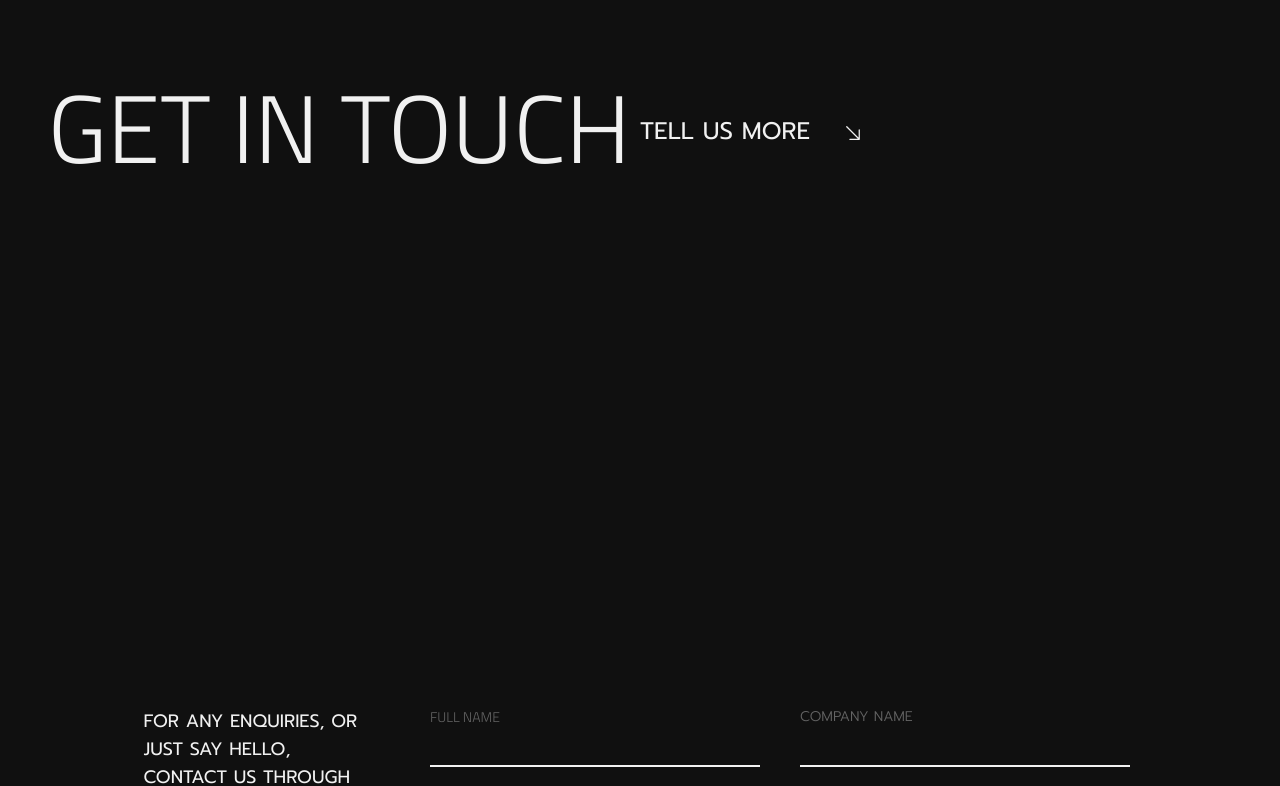
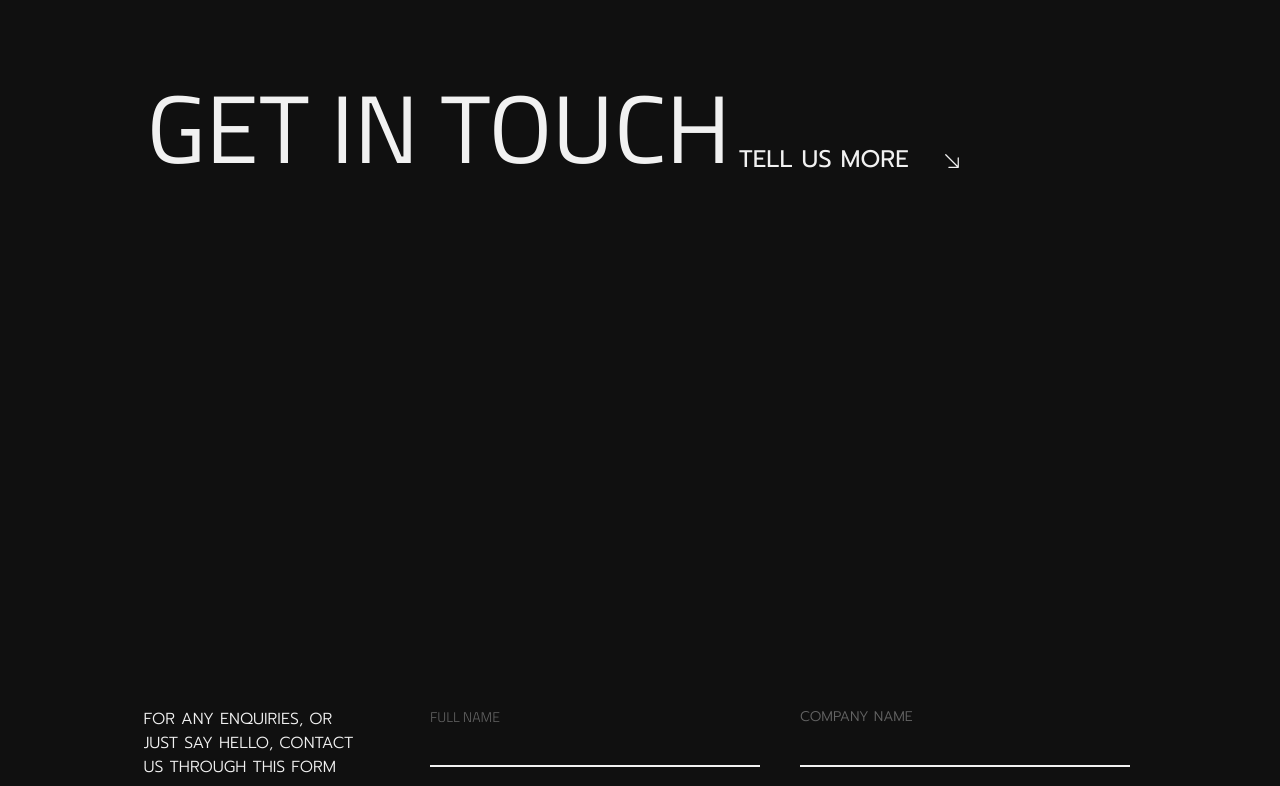
Before and after one commit to DevAdeelAhmad/b-one-consulting, a Next.js app: page / in a window 1280 px wide. Shown: the part 5761-6547 px from the top of the page. Built offline with nearby package versions, Linux system fonts and the light colour scheme.

Commit message:
Fix: Contact Form

```diff
--- a/components/Contact/EmailForm.tsx
+++ b/components/Contact/EmailForm.tsx
@@ -5,12 +5,12 @@ const EmailForm = () => {
     <section className="w-full px-7 md:px-12 text-textPrimary text-sm py-20 bg-[#101010]">
       <div className="grid grid-cols-4 grid-rows-10 md:grid-cols-12 gap-10">
         <div className="col-start-1 col-span-4 row-span-1 md:col-span-12 md:row-span-1 inline-grid grid-cols-4 md:grid-cols-12">
-          <div className="col-span-4 text-left md:col-span-6">
-            <h1 className="uppercase text-6xl font-Titillium xl:text-8xl font-headingFamily 2xl:text-[140px] font-light">
+          <div className="col-span-4 text-left md:col-span-6 col-start-1 md:col-start-2">
+            <h1 className="uppercase text-5xl md:text-6xl lg:text-7xl lg:font-medium font-Titillium xl:text-8xl 2xl:text-9xl font-light">
               Get in touch
             </h1>
           </div>
-          <div className="col-span-0 md:col-start-7 md:col-span-5 mt-9 hidden lg:grid">
+          <div className="col-span-0 md:col-start-8 md:col-span-4 mt-9 lg:mt-10 xl:mt-16 2xl:mt-20 hidden lg:grid">
             <p className="uppercase text-2xl">
               <span className="text-md font-Prompt font-textFamily">
                 tell us more &emsp;
@@ -35,7 +35,7 @@ const EmailForm = () => {
 
         <div className="col-span-4 md:col-span-11 row-span-1 inline-grid grid-cols-4 md:grid-cols-12 gap-16">
           <div className="col-span-4 col-start-1 md:col-start-2 md:col-span-3">
-            <p className="uppercase text-lg font-Prompt font-headingFamily">
+            <p className="uppercase text-base 2xl:text-lg font-Prompt font-light">
               for any enquiries, or just say hello, contact us through this form
             </p>
           </div>
```
